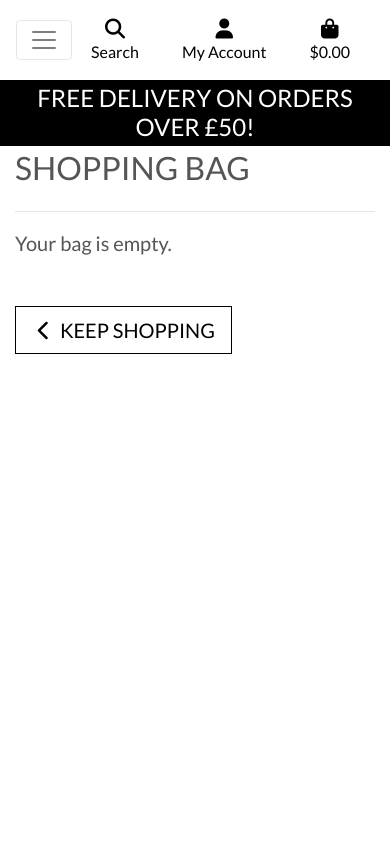
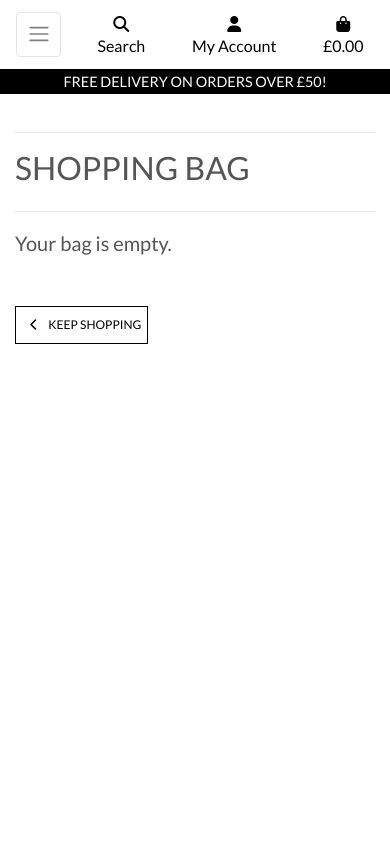
Before and after one commit to Jai-austin95/django-eshop-project, a Django app: page /bag/ in a window 390 px wide. Run offline with Django 3.2, Linux system fonts and the light colour scheme; some libraries are stand-ins or nearby versions.

Commit message:
made some refactoring edits in the main nav and header and tweaked some CSS

```diff
--- a/static/css/base.css
+++ b/static/css/base.css
@@ -290,4 +290,40 @@ input[name='q']::placeholder {
     body {
         height: calc(100vh - 116px);
     }
+
+    .display-4.logo-font.text-black {
+        font-size: 2rem;
+    }
+
+    .nav-link {
+        padding: 0.15rem;
+    }
+
+    .nav-link i.fa-lg {
+        font-size: 1rem;
+    }
+
+    .navbar-toggler {
+        padding: .6rem .6rem;
+        font-size: 1rem;
+    }
+
+    #delivery-banner h4 {
+        font-size: .9rem;
+    }
+
+    .btn.btn-outline-black.rounded-0,
+    .btn.btn-black.rounded-0 {
+        padding: .375rem .375rem;
+    }
+
+    .btn.btn-outline-black.rounded-0.btn-lg,
+    .btn.btn-black.rounded-0.btn-lg {
+        padding: .375rem .375rem;
+        font-size: .75rem;
+    }
+
+    .increment-qty, .decrement-qty {
+        padding: .25rem .5rem !important;
+    }
 }
--- a/templates/includes/main-nav.html
+++ b/templates/includes/main-nav.html
@@ -1,5 +1,10 @@
 <div class="collapse navbar-collapse" id="main-nav">
     <ul class="navbar-nav w-auto mx-auto">
+        <li class="nav-item d-block d-md-none">
+            <a class="logo-font font-weight-bold nav-link text-black mr-5" href="{% url 'home' %}" id="home-link">
+                Home
+            </a>
+        </li>
         <li class="nav-item dropdown">
             <a class="logo-font font-weight-bold nav-link text-black mr-5" href="#" id="all-products-link" data-toggle="dropdown" aria-haspopup="true" aria-expanded="false">
                 All Products
--- a/templates/includes/mobile-top-header.html
+++ b/templates/includes/mobile-top-header.html
@@ -32,7 +32,7 @@
             {% if request.user.is_superuser %}
                 <a href="{% url 'add_product' %}" class="dropdown-item">Product Management</a>
             {% endif %}
-            <a href="" class="dropdown-item">My Profile</a>
+            <a href="{% url 'profile' %}" class="dropdown-item">My Profile</a>
             <a href="{% url 'account_logout' %}" class="dropdown-item">Logout</a>
         {% else %}
             <a href="{% url 'account_signup' %}" class="dropdown-item">Register</a>
@@ -46,9 +46,9 @@
             <div><i class="fas fa-shopping-bag fa-lg"></i></div>
             <p class="my-0">
                 {% if grand_total %}
-                    ${{ grand_total|floatformat:2 }}
+                    £{{ grand_total|floatformat:2 }}
                 {% else %}
-                    $0.00
+                    £0.00
                 {% endif %}
             </p>
         </div>
```
